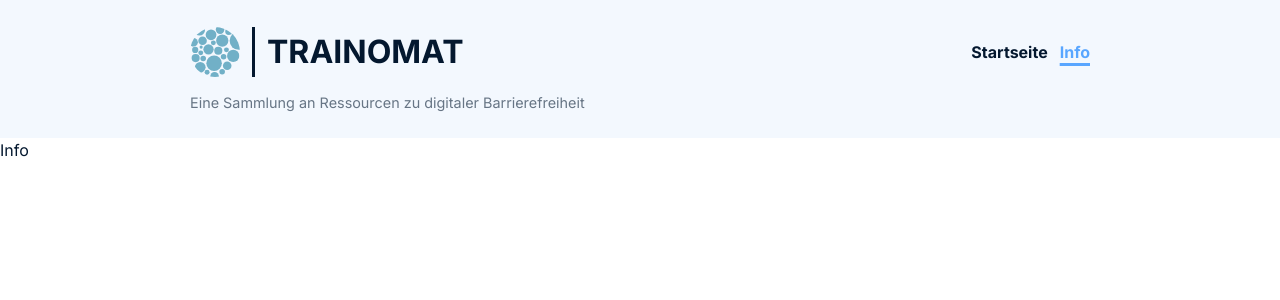
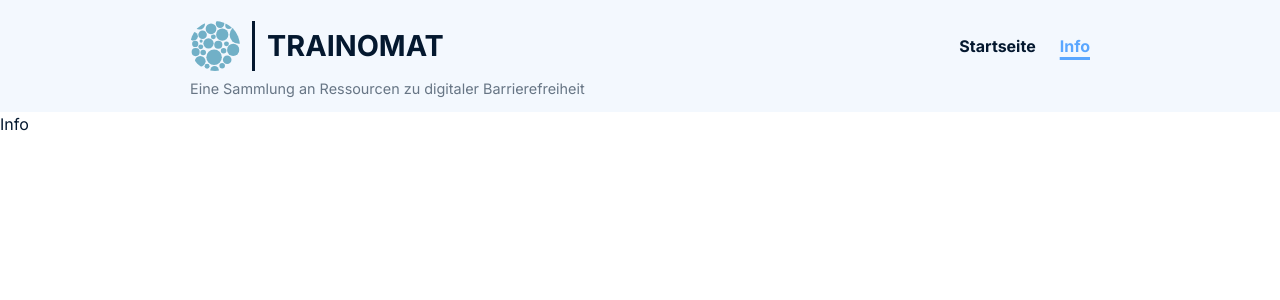
Before and after one commit to sb0stn/trainomat, a React (Vite) app: page /info in a window 1280 px wide. Shown: the top 300 px of the page. Built offline with nearby package versions, Linux system fonts and the light colour scheme.

Commit message:
reduce whitespace for appbar and searchbar

```diff
--- a/src/components/AppBar/AppBar.module.css
+++ b/src/components/AppBar/AppBar.module.css
@@ -1,6 +1,6 @@
 .header {
   background-color: #f3f8fe;
-  padding: 24px 0;
+  padding: 18px 0 12px 0;
 }
 
 .header_container {
@@ -12,7 +12,6 @@
   align-items: center;
   max-width: 900px;
   margin: 0 auto;
-
   padding: 0 12px;
 }
 
@@ -51,7 +50,7 @@
 }
 
 .logo_text {
-  font-size: 2rem;
+  font-size: 1.8rem;
   font-weight: 700;
   align-self: center;
 }
@@ -63,7 +62,7 @@
 .slogan {
   color: #04182f95;
   font-size: 0.9rem;
-  margin-top: 12px;
+  margin-top: 4px;
 }
 
 nav {
@@ -74,6 +73,7 @@ nav {
 nav ol {
   list-style-type: none;
   display: flex;
+  gap: 12px;
 }
 
 nav ol li {
--- a/src/routes/Home/components/SearchBar/SearchBar.module.css
+++ b/src/routes/Home/components/SearchBar/SearchBar.module.css
@@ -1,6 +1,6 @@
 .form {
   background-color: #f3f8fe;
-  padding: 24px 0;
+  padding: 18px 0;
   display: flex;
   align-items: center;
   justify-content: center;
@@ -49,12 +49,12 @@
 }
 
 .container > * {
-  margin-bottom: 12px;
+  margin-bottom: 8px;
 }
 
 .container h1 {
   text-wrap: balance;
-  margin: 24px 0;
+  margin: 18px 0;
   font-size: clamp(1.1rem, 3vw, 2rem);
 }
 
```
